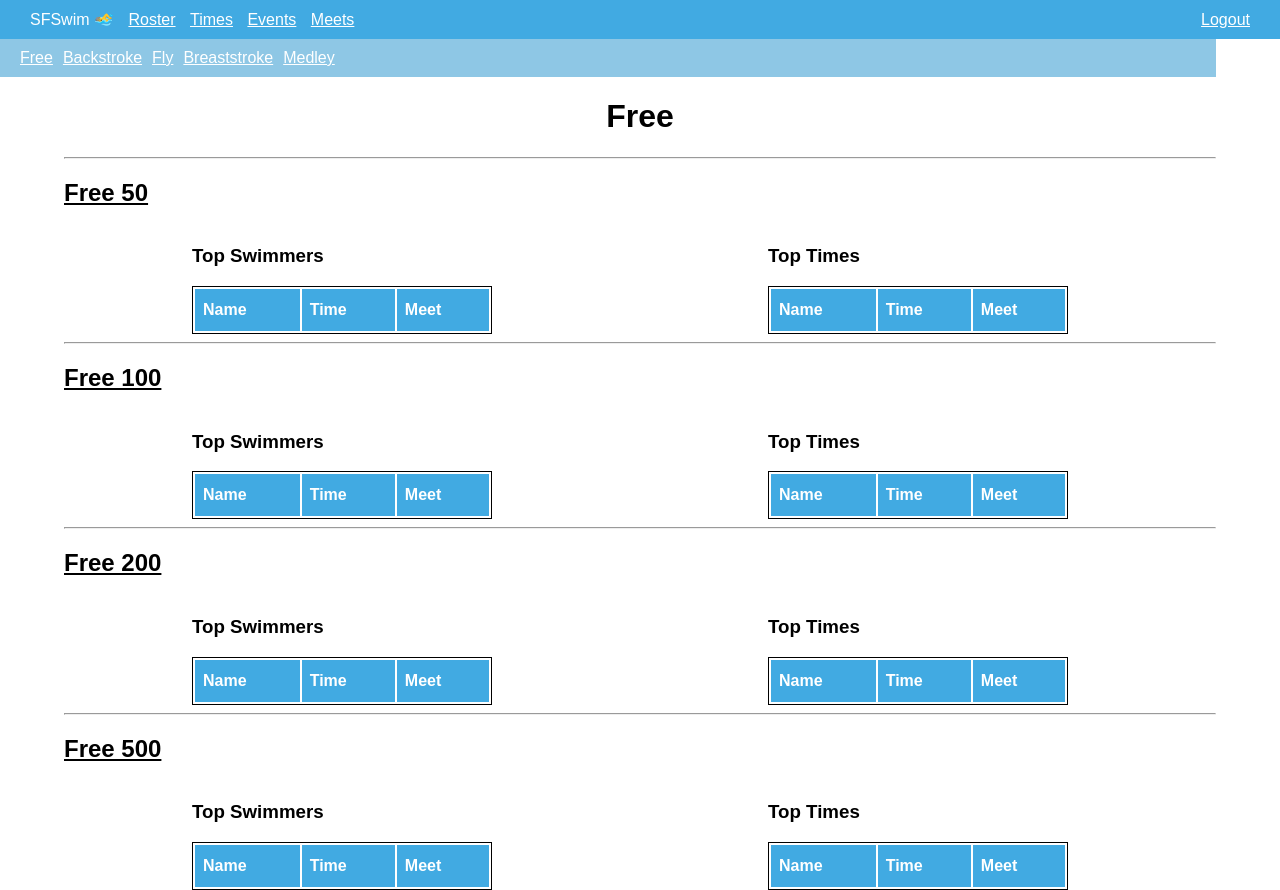
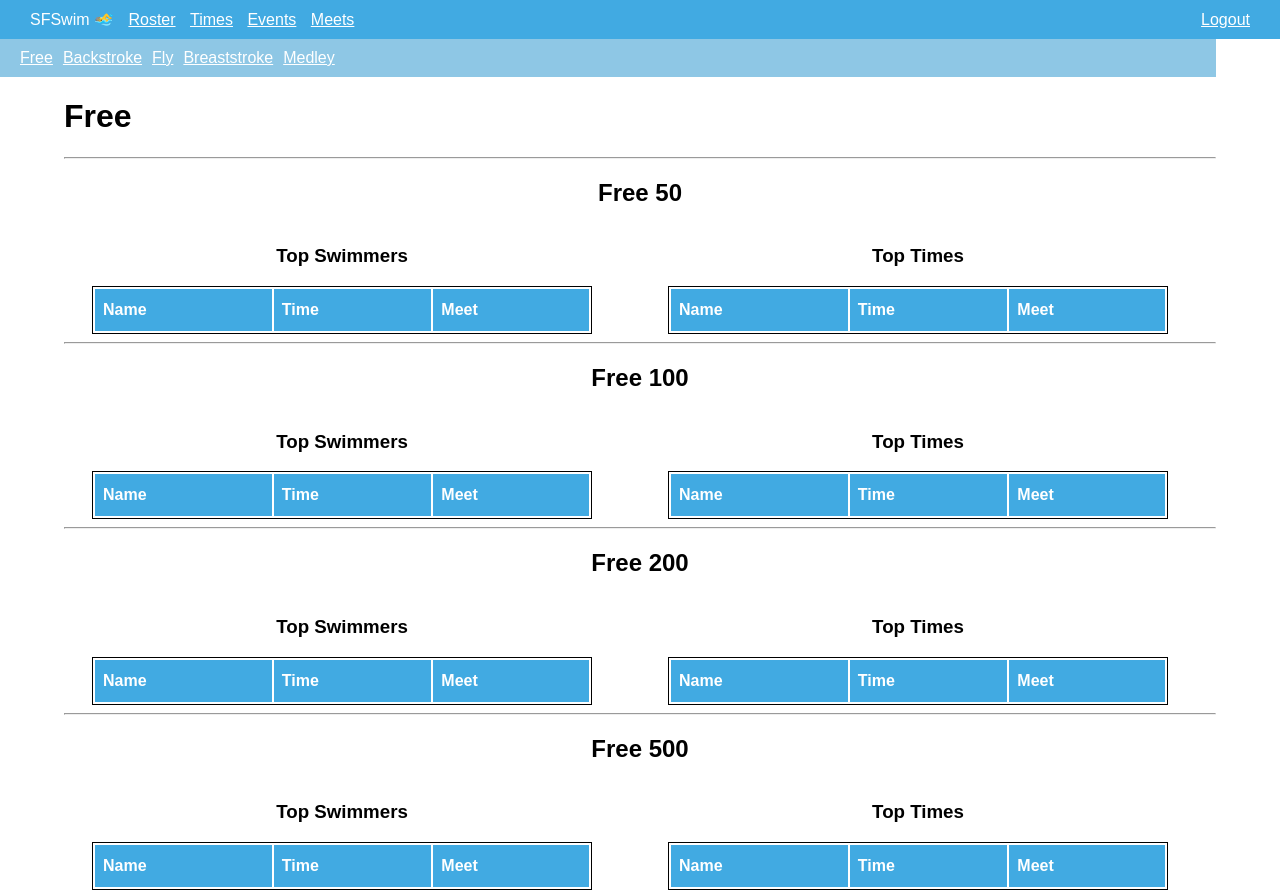
Before and after one commit to sfhacks/SFSwimming, a Flask app: page /event?stroke=free in a window 1280 px wide. Run offline with Flask 2, Linux system fonts and the light colour scheme; data that the repository does not hold is empty; parts of the project's set-up code (start-up, migrations or seed data) failed here and were passed over.

Commit message:
Aesthetic updates to events

```diff
--- a/app/templates/event.html
+++ b/app/templates/event.html
@@ -10,22 +10,22 @@
      <a href="/event?stroke=medley" class="header-link">Medley</a>
 </div>
 
-<center><h1> {{stroke | capitalize}} </h1></center>
+<h1> {{stroke | capitalize}} </h1>
 
 
 {% for event in events %}
 <hr>
-<h2><u>{{event.name | capitalize}}</u></h2>
+<center><h2>{{event.name | capitalize}}</h2></center>
 <div id="event-container">
     <style type="text/css" media="screen">
-        table { border: 1px solid black;float:left;width:300px;}
+        table { border: 1px solid black;float:left;width:500px;}
         #swimtable {
-            width: 300px;
+            width: 500px;
             margin: 0 auto;
         }
     </style>
    <div class = "event-box" id = "swimtable">
-       <h3>Top Swimmers</h3>
+       <center><h3>Top Swimmers</h3></center>
        <table>
            <tr>
                <th>Name</th>
@@ -43,7 +43,7 @@
        </table>
    </div>
    <div class = "event-box" id = "swimtable">
-        <h3>Top Times</h3>
+        <center><h3>Top Times</h3></center>
         <table>
              <tr>
                   <th>Name</th>
```
